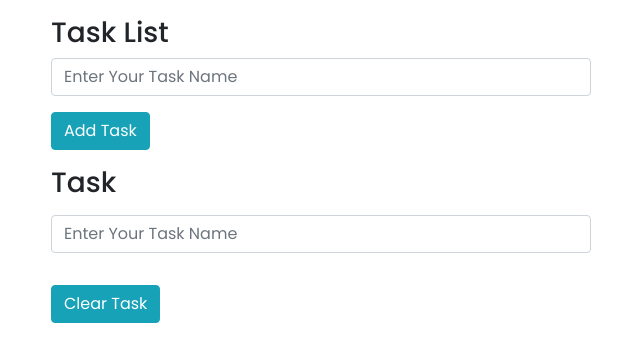
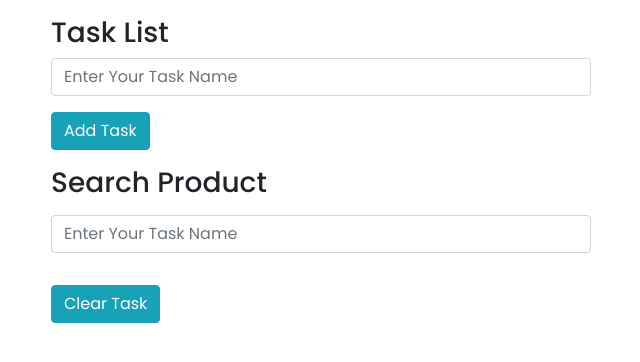
Before and after one commit to jakariahussain/CRUD-Javascript-DOM, a plain HTML site: page index.html in a window 1280 px wide. Shown: the whole page, without its empty margins (319-959 px from the left). Drawn offline with Linux system fonts and the light colour scheme.

Commit message:
done
done

```diff
--- a/index.html
+++ b/index.html
@@ -47,7 +47,7 @@
                 </div>
 
                 <div class="list-collection my-3">
-                    <h3>Task</h3>
+                    <h3>Search Product</h3>
                     <div class="filter-task my-3">
                         <input type="text" name="filter" class="form-control" id="filter" placeholder="Enter Your Task Name">
                     </div>
```
